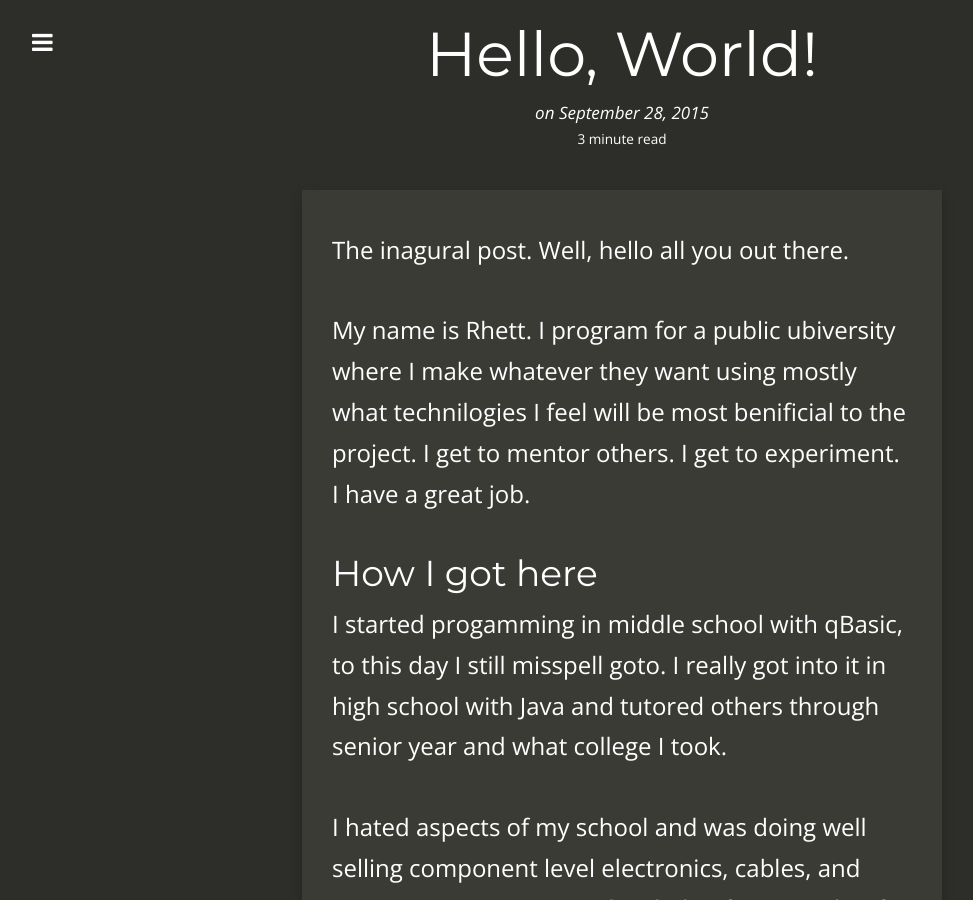
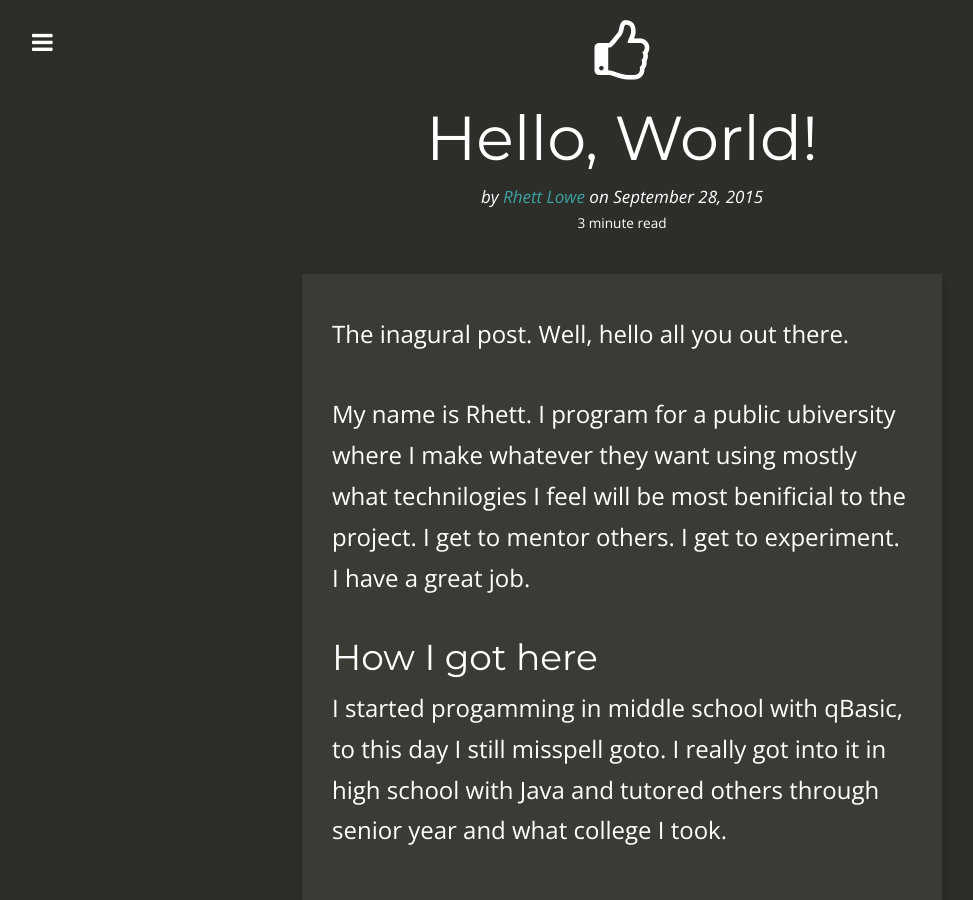
Before and after one commit to rhettl/rhettl.github.io, a Jekyll site: the page built from _posts/2015-09-28-hello-world.md, in a window 1280 px wide and 900 px high. Shown: the whole window, without its empty margins (18-991 px from the left). Built offline with Jekyll 4.4.1, drawn with Linux system fonts in a browser that asks for light colours; nearby versions of some CDN libraries; Markdown is read by kramdown in place of the engine named in the settings; comment, search, counter and statistics services are not loaded.

Commit message:
Adding author and icon

```diff
--- a/_posts/2015-09-28-hello-world.md
+++ b/_posts/2015-09-28-hello-world.md
@@ -2,6 +2,8 @@
 layout: post
 title: Hello, World!
 summary: Hi! this is all about how I got here.
+author: Rhett Lowe
+thumbnail: thumbs-o-up
 tags:
   - initial
   - hello world
```
Also changed, not shown: _drafts/reporting-microservices.md (added).
